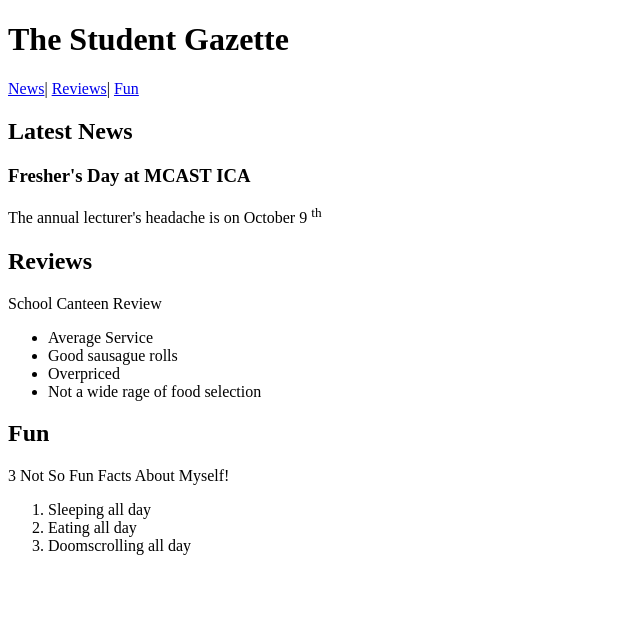
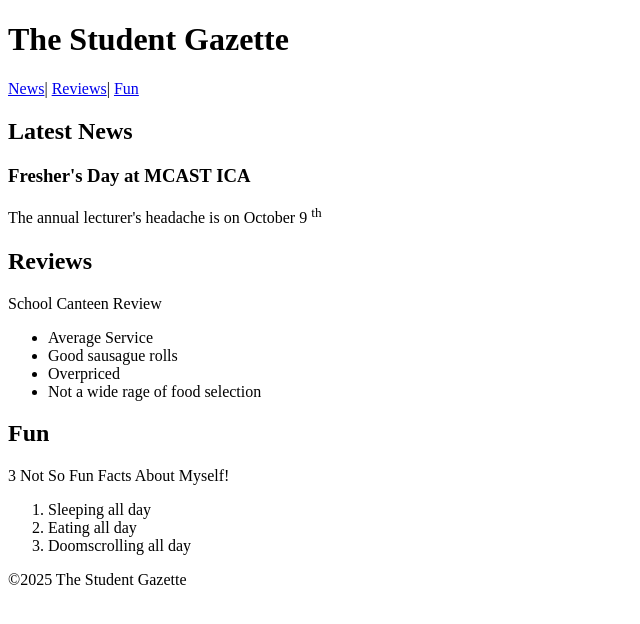
Before and after one commit to lenazmtt/website-design-demo, a plain HTML site: page index.html in a window 1280 px wide. Shown: the whole page, without its empty margins (0-640 px from the left). Drawn offline with Linux system fonts and the light colour scheme.

Commit message:
Added a Footer to Main Page

```diff
--- a/index.html
+++ b/index.html
@@ -18,7 +18,7 @@
         <a href="news">News</a>|
         <a href="reviews">Reviews</a>|
         <a href="fun">Fun</a>
-
+ </header>
         <!-- The unique content of this page-->
          <main>
 
@@ -70,7 +70,11 @@
 
          </main>
 
-
-    </header>
+<!-- Holds page-level at the end of the body-->
+   <footer>
+    <p>
+        &copy;2025 The Student Gazette
+    </p>
+   </footer>
 </body>
 </html>
```
